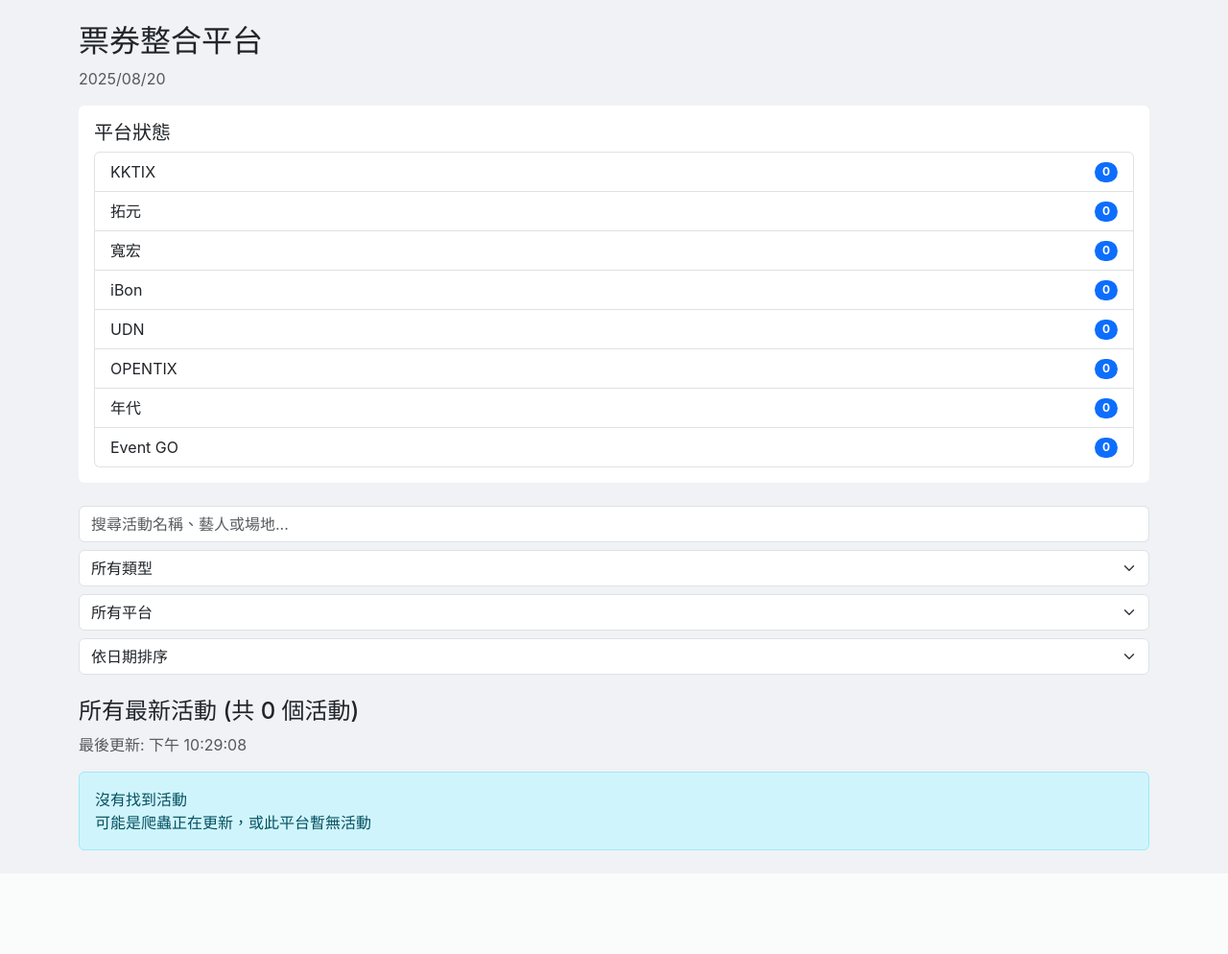
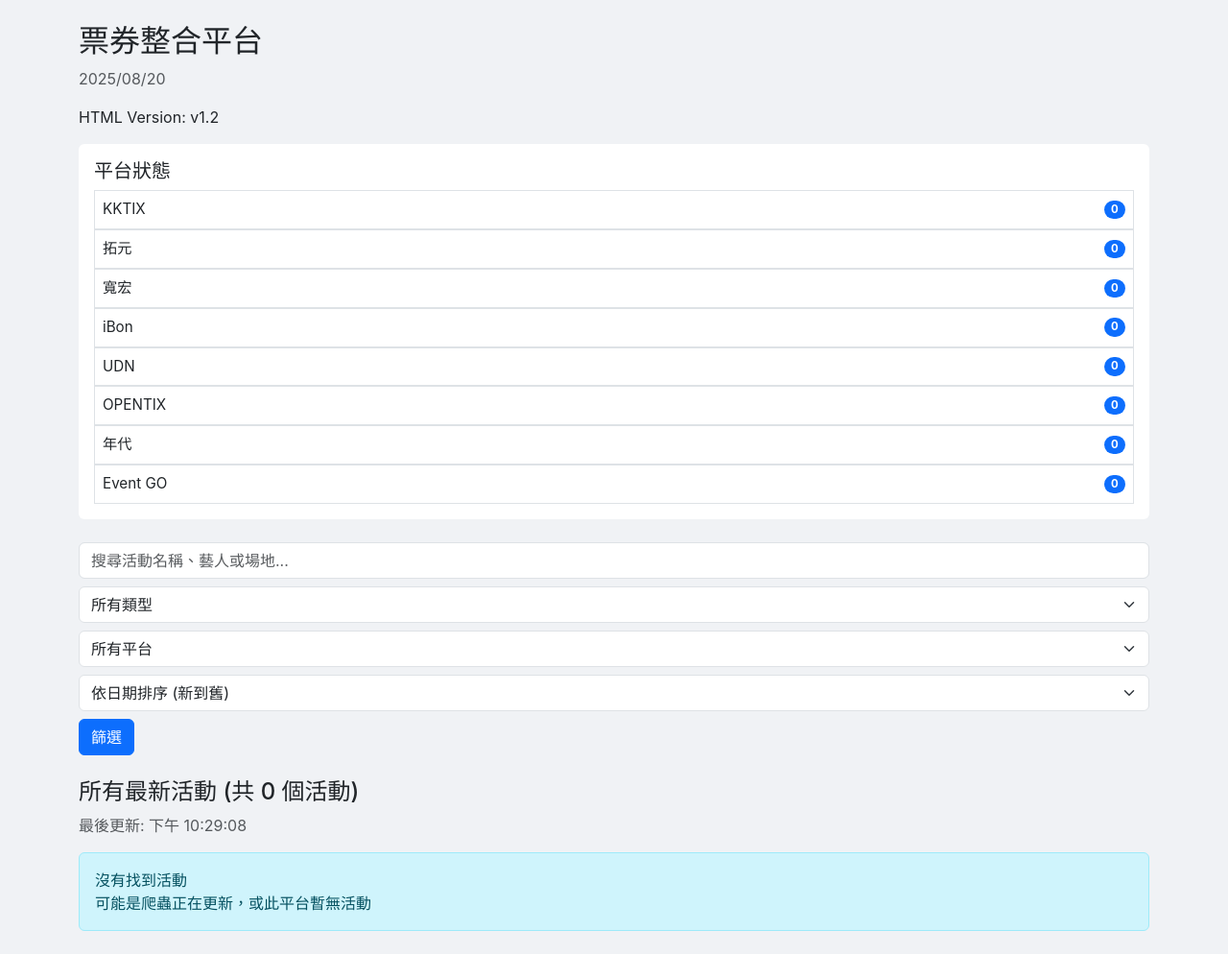
Before and after one commit to easonliu714/ticket-aggregator, a Flask app: page / in a window 1280 px wide. Shown: the whole page at 96% size. Before the commit the page ends 886 px from the top, so only its background shows below. Run offline with Flask 3, Linux system fonts and the light colour scheme; some libraries are stand-ins or nearby versions.

Commit message:
Update index.html
V1.2 (確認兩欄, 平台連結, 添加版本)

```diff
--- a/templates/index.html
+++ b/templates/index.html
@@ -11,42 +11,56 @@
     <div class="container my-4">
         <h2>票券整合平台</h2>
         <p class="text-muted">{{ current_date }}</p>
+        <p>HTML Version: v1.2</p>  <!-- 添加版本顯示 -->
 
         <div class="card mb-4">
             <div class="card-body">
                 <h5>平台狀態</h5>
                 <ul class="list-group">
                     {% for platform, count in platform_status.items() %}
-                    <li class="list-group-item d-flex justify-content-between align-items-center">
+                    <a href="/platform/{{ platform }}" class="platform-item-link text-decoration-none">
+                        <li class="list-group-item d-flex justify-content-between align-items-center platform-item">
                             <span class="platform-name">{{ platform }}</span>
                             <span class="badge bg-primary rounded-pill">{{ count }}</span>
                         </li>
+                    </a>
                     {% endfor %}
                 </ul>
             </div>
         </div>
 
-        <div class="mb-4">
-            <input type="text" class="form-control" placeholder="搜尋活動名稱、藝人或場地...">
-            <select class="form-select mt-2">
-                <option>所有類型</option>
+        <form method="GET" class="mb-4">
+            <input type="text" name="search" class="form-control" placeholder="搜尋活動名稱、藝人或場地..." value="{{ request.args.get('search', '') }}">
+            <select name="type" class="form-select mt-2">
+                <option value="">所有類型</option>
+                <option value="音樂會" {% if request.args.get('type') == '音樂會' %}selected{% endif %}>音樂會/演唱會</option>
+                <option value="展覽" {% if request.args.get('type') == '展覽' %}selected{% endif %}>展覽/博覽</option>
+                <option value="戲劇" {% if request.args.get('type') == '戲劇' %}selected{% endif %}>戲劇表演</option>
+                <option value="親子" {% if request.args.get('type') == '親子' %}selected{% endif %}>親子活動</option>
             </select>
-            <select class="form-select mt-2">
-                <option>所有平台</option>
+            <select name="platform" class="form-select mt-2">
+                <option value="">所有平台</option>
+                {% for plat in platform_status.keys() %}
+                <option value="{{ plat }}" {% if request.args.get('platform') == plat %}selected{% endif %}>{{ plat }}</option>
+                {% endfor %}
             </select>
-            <select class="form-select mt-2">
-                <option>依日期排序</option>
+            <select name="sort" class="form-select mt-2">
+                <option value="id DESC" {% if request.args.get('sort') == 'id DESC' %}selected{% endif %}>依日期排序 (新到舊)</option>
+                <option value="id ASC" {% if request.args.get('sort') == 'id ASC' %}selected{% endif %}>依日期排序 (舊到新)</option>
             </select>
-        </div>
+            <button type="submit" class="btn btn-primary mt-2">篩選</button>
+        </form>
 
         <h4>{{ page_title }} (共 {{ events|length }} 個活動)</h4>
         <p class="text-muted">最後更新: {{ last_update }}</p>
 
         {% if events %}
+        <div class="row row-cols-1 row-cols-md-2 g-4">  <!-- 確認兩欄 -->
             {% for event in events %}
-            <div class="card event-card mb-3">
+            <div class="col">
+                <div class="card event-card">
                     <div class="row g-0">
-                    <div class="col-md-4" style="background-image: url('{{ event.image }}'); background-size: cover; min-height: 150px;" class="event-image"></div>  <!-- 確保使用完整image URL -->
+                        <div class="col-md-4 event-image" style="background-image: url('{{ event.image }}');"></div>
                         <div class="col-md-8">
                             <div class="card-body">
                                 <h5 class="card-title event-title">{{ event.title }}</h5>
@@ -57,7 +71,9 @@
                         </div>
                     </div>
                 </div>
+            </div>
             {% endfor %}
+        </div>
         {% else %}
             <div class="alert alert-info">
                 沒有找到活動<br>可能是爬蟲正在更新，或此平台暫無活動
```
Lines whose indentation alone changed are shown as unchanged.
